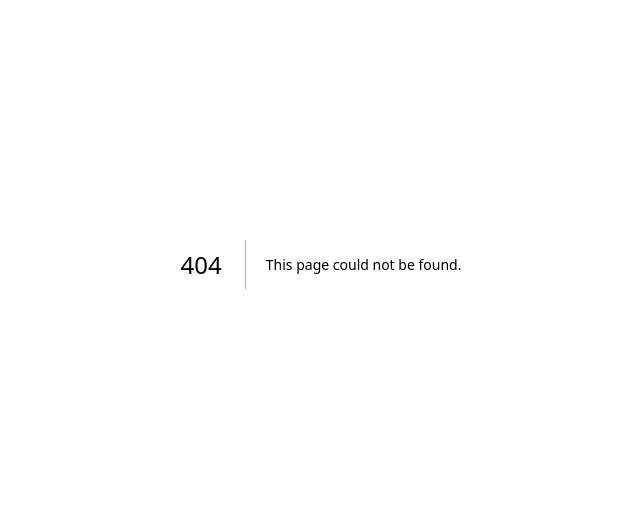
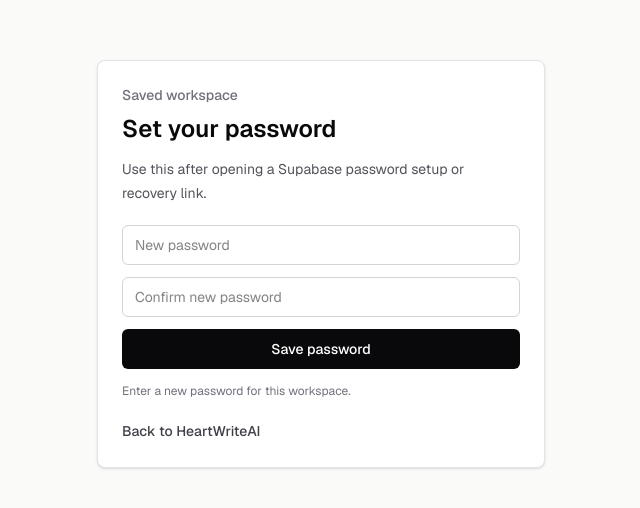
Before and after one commit to peachhi11/HeartWriteAI, a Next.js app: page /auth/update-password in a window 1280 px wide. Before the commit this address had no page. Shown: the part 136-644 px from the top of the page, without its empty margins (319-959 px from the left). Built offline with nearby package versions, Linux system fonts and the light colour scheme; no server answers.

Commit message:
Add password recovery flow

```diff
--- /dev/null
+++ b/src/app/auth/update-password/page.tsx
@@ -0,0 +1,101 @@
+"use client";
+
+import type { FormEvent } from "react";
+import { useState, useTransition } from "react";
+import Link from "next/link";
+import { useRouter } from "next/navigation";
+
+import { createClient } from "@/lib/supabase/browser";
+
+export default function UpdatePasswordPage() {
+  const router = useRouter();
+  const [notice, setNotice] = useState("Enter a new password for this workspace.");
+  const [isPending, startTransition] = useTransition();
+
+  function updatePassword(event: FormEvent<HTMLFormElement>) {
+    event.preventDefault();
+    const form = event.currentTarget;
+    const password = getFormValue(form, "password");
+    const confirmPassword = getFormValue(form, "confirmPassword");
+
+    if (!password) {
+      setNotice("Enter a new password.");
+      return;
+    }
+
+    if (password.length < 8) {
+      setNotice("Use at least 8 characters.");
+      return;
+    }
+
+    if (password !== confirmPassword) {
+      setNotice("Passwords do not match.");
+      return;
+    }
+
+    startTransition(async () => {
+      const supabase = createClient();
+      const { error } = await supabase.auth.updateUser({ password });
+
+      if (error) {
+        setNotice(error.message);
+        return;
+      }
+
+      setNotice("Password updated. Returning to HeartWriteAI...");
+      router.push("/");
+    });
+  }
+
+  return (
+    <main className="flex min-h-screen items-center justify-center bg-stone-50 px-6 text-zinc-950">
+      <section className="w-full max-w-md rounded-lg border border-zinc-200 bg-white p-6 shadow-sm">
+        <p className="text-sm font-medium text-zinc-500">Saved workspace</p>
+        <h1 className="mt-2 text-2xl font-semibold tracking-normal">Set your password</h1>
+        <p className="mt-3 text-sm leading-6 text-zinc-600">
+          Use this after opening a Supabase password setup or recovery link.
+        </p>
+
+        <form className="mt-5 grid gap-3" onSubmit={updatePassword}>
+          <input
+            aria-label="New password"
+            autoComplete="new-password"
+            className="h-10 rounded-md border border-zinc-300 bg-white px-3 text-sm outline-none focus:border-zinc-950"
+            name="password"
+            placeholder="New password"
+            type="password"
+          />
+          <input
+            aria-label="Confirm new password"
+            autoComplete="new-password"
+            className="h-10 rounded-md border border-zinc-300 bg-white px-3 text-sm outline-none focus:border-zinc-950"
+            name="confirmPassword"
+            placeholder="Confirm new password"
+            type="password"
+          />
+          <button
+            className="h-10 rounded-md bg-zinc-950 px-4 text-sm font-medium text-white hover:bg-zinc-800 disabled:cursor-not-allowed disabled:opacity-60"
+            disabled={isPending}
+            type="submit"
+          >
+            Save password
+          </button>
+        </form>
+
+        <p className="mt-3 text-xs leading-5 text-zinc-500" aria-live="polite">
+          {notice}
+        </p>
+
+        <Link className="mt-5 inline-flex text-sm font-medium text-zinc-700 hover:text-zinc-950" href="/">
+          Back to HeartWriteAI
+        </Link>
+      </section>
+    </main>
+  );
+}
+
+function getFormValue(form: HTMLFormElement, name: string) {
+  const field = form.elements.namedItem(name);
+  if (!field || !("value" in field)) return "";
+  return String(field.value).trim();
+}
--- a/src/features/story-memory/components/story-memory-dashboard.tsx
+++ b/src/features/story-memory/components/story-memory-dashboard.tsx
@@ -90,7 +90,7 @@ type StoryMemoryDashboardProps = {
   corePromptPacks: CorePromptPack[];
 };
 
-type AuthAction = "sign-in" | "create-account" | "magic-link";
+type AuthAction = "sign-in" | "create-account" | "magic-link" | "reset-password";
 
 export function StoryMemoryDashboard({
   auth,
@@ -180,6 +180,11 @@ export function StoryMemoryDashboard({
       return;
     }
 
+    if (action === "reset-password") {
+      requestPasswordReset(email);
+      return;
+    }
+
     if (!password) {
       setAuthNotice("Enter a password to use saved workspace sign-in.");
       return;
@@ -207,6 +212,22 @@ export function StoryMemoryDashboard({
       });
 
       const message = error ? error.message : "Magic link sent. Check your email.";
+      setAuthNotice(message);
+      setNotice(message);
+    });
+  }
+
+  function requestPasswordReset(email: string) {
+    if (!supabase) return;
+
+    setAuthNotice("Sending password setup link...");
+
+    startTransition(async () => {
+      const { error } = await supabase.auth.resetPasswordForEmail(email, {
+        redirectTo: `${window.location.origin}/auth/callback?next=/auth/update-password`,
+      });
+
+      const message = error ? error.message : "Password setup link sent. Check your email.";
       setAuthNotice(message);
       setNotice(message);
     });
@@ -779,6 +800,14 @@ export function StoryMemoryDashboard({
                   >
                     Email me a link instead
                   </button>
+                  <button
+                    onClick={(event) => handleAuthButtonClick(event, "reset-password")}
+                    className="h-9 rounded-md border border-transparent px-3 text-sm font-medium text-zinc-600 hover:bg-white hover:text-zinc-950 disabled:cursor-not-allowed disabled:opacity-60"
+                    disabled={isPending || !supabase}
+                    type="button"
+                  >
+                    Set or reset password
+                  </button>
                   <p className="text-xs leading-5 text-zinc-500" aria-live="polite">
                     {authNotice}
                   </p>
```
